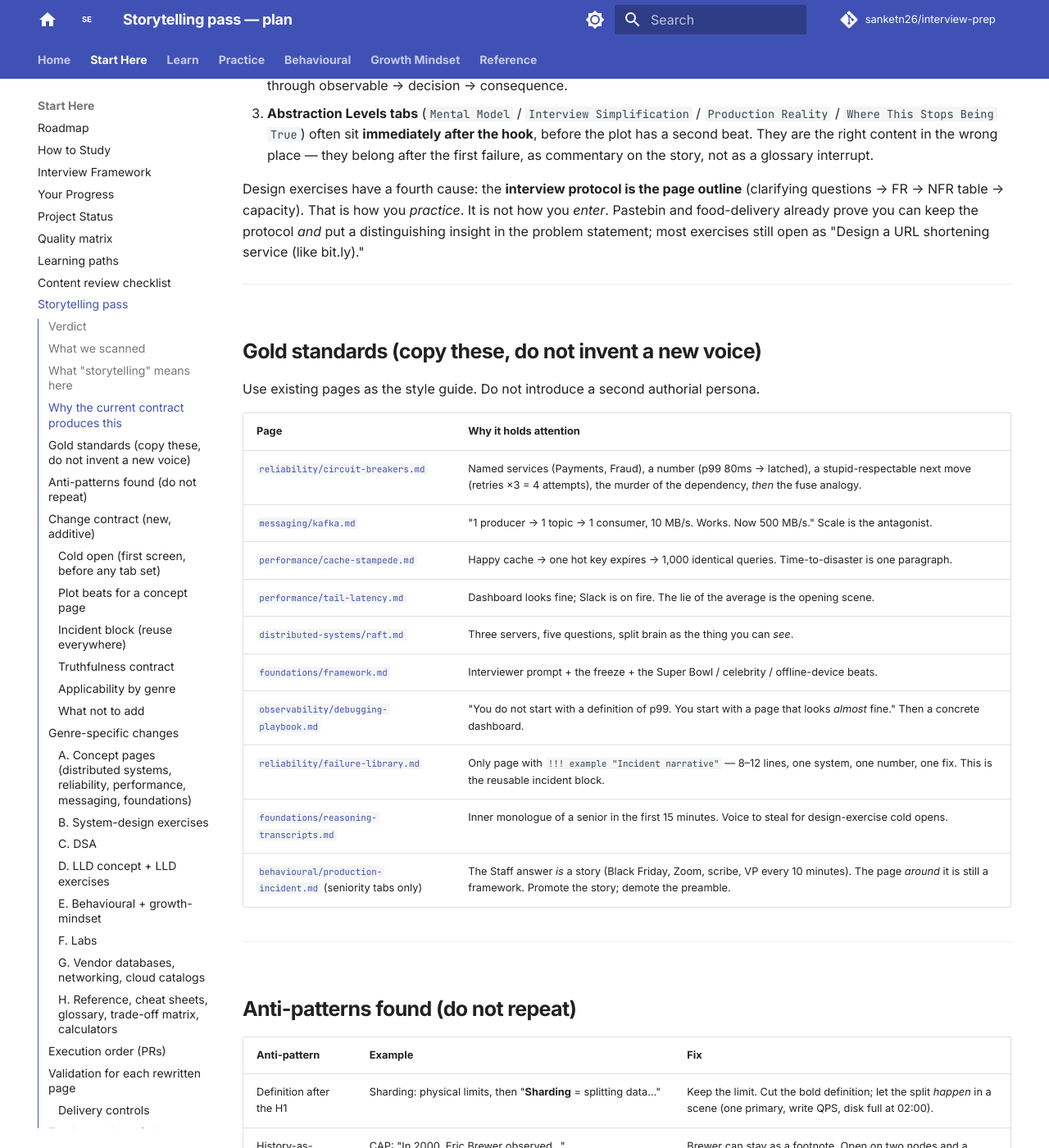
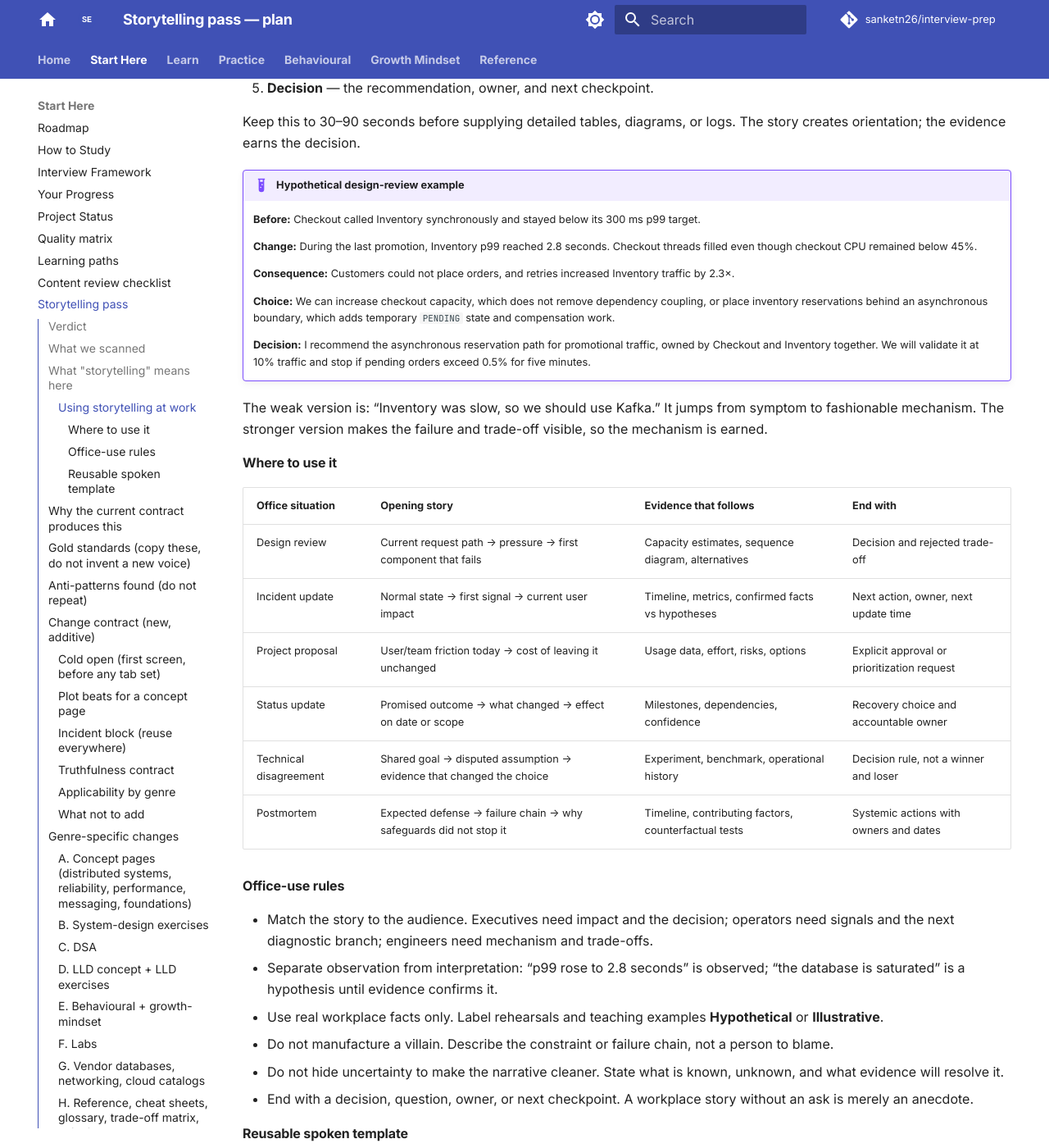
Before and after one commit to sanketn26/interview-prep, an MkDocs documentation site: the page built from docs/storytelling-pass.md, in a window 1280 px wide and 1400 px high, scrolled down 3202 px. Shown: the whole window at 82% size. Built offline with MkDocs 1.6.1 and Material for MkDocs 9.7.7, drawn with Linux system fonts in a browser that asks for light colours; comment, search, counter and statistics services are not loaded; some of the changed text lies outside the part shown.

Commit message:
docs: add workplace storytelling guidance

```diff
--- a/docs/storytelling-pass.md
+++ b/docs/storytelling-pass.md
@@ -81,6 +81,57 @@ For this academy, a page has a story when a reader can answer, after the first s
 If those six beats are present, the rest of the page can stay dense. Their absence is a plausible attention risk, not proof that diagrams and interview Q&A cannot hold attention.
 
 **One plot per page.** Every later section is a beat of that plot, not a new chapter of a textbook.
+
+### Using storytelling at work
+
+Workplace storytelling is not performance or fiction. It is a compact way to help people understand **what changed, why it matters, what decision is needed, and what happens next**. Use it when a list of facts is accurate but does not give the audience a usable mental model.
+
+A reliable structure is:
+
+1. **Before** — the expected or normal state.
+2. **Change** — the observable event, constraint, or new evidence.
+3. **Consequence** — the user, business, or engineering impact.
+4. **Choice** — the options and their meaningful trade-offs.
+5. **Decision** — the recommendation, owner, and next checkpoint.
+
+Keep this to 30–90 seconds before supplying detailed tables, diagrams, or logs. The story creates orientation; the evidence earns the decision.
+
+!!! example "Hypothetical design-review example"
+    **Before:** Checkout called Inventory synchronously and stayed below its 300 ms p99 target.
+
+    **Change:** During the last promotion, Inventory p99 reached 2.8 seconds. Checkout threads filled even though checkout CPU remained below 45%.
+
+    **Consequence:** Customers could not place orders, and retries increased Inventory traffic by 2.3×.
+
+    **Choice:** We can increase checkout capacity, which does not remove dependency coupling, or place inventory reservations behind an asynchronous boundary, which adds temporary `PENDING` state and compensation work.
+
+    **Decision:** I recommend the asynchronous reservation path for promotional traffic, owned by Checkout and Inventory together. We will validate it at 10% traffic and stop if pending orders exceed 0.5% for five minutes.
+
+The weak version is: “Inventory was slow, so we should use Kafka.” It jumps from symptom to fashionable mechanism. The stronger version makes the failure and trade-off visible, so the mechanism is earned.
+
+#### Where to use it
+
+| Office situation | Opening story | Evidence that follows | End with |
+|------------------|---------------|-----------------------|----------|
+| Design review | Current request path → pressure → first component that fails | Capacity estimates, sequence diagram, alternatives | Decision and rejected trade-off |
+| Incident update | Normal state → first signal → current user impact | Timeline, metrics, confirmed facts vs hypotheses | Next action, owner, next update time |
+| Project proposal | User/team friction today → cost of leaving it unchanged | Usage data, effort, risks, options | Explicit approval or prioritization request |
+| Status update | Promised outcome → what changed → effect on date or scope | Milestones, dependencies, confidence | Recovery choice and accountable owner |
+| Technical disagreement | Shared goal → disputed assumption → evidence that changed the choice | Experiment, benchmark, operational history | Decision rule, not a winner and loser |
+| Postmortem | Expected defense → failure chain → why safeguards did not stop it | Timeline, contributing factors, counterfactual tests | Systemic actions with owners and dates |
+
+#### Office-use rules
+
+- Match the story to the audience. Executives need impact and the decision; operators need signals and the next diagnostic branch; engineers need mechanism and trade-offs.
+- Separate observation from interpretation: “p99 rose to 2.8 seconds” is observed; “the database is saturated” is a hypothesis until evidence confirms it.
+- Use real workplace facts only. Label rehearsals and teaching examples **Hypothetical** or **Illustrative**.
+- Do not manufacture a villain. Describe the constraint or failure chain, not a person to blame.
+- Do not hide uncertainty to make the narrative cleaner. State what is known, unknown, and what evidence will resolve it.
+- End with a decision, question, owner, or next checkpoint. A workplace story without an ask is merely an anecdote.
+
+#### Reusable spoken template
+
+> “We expected **[normal state]**. Then **[observable change]** happened, which caused **[specific impact]**. We tried or considered **[respectable first option]**, but it creates **[trade-off or failure]**. I recommend **[decision]** because **[evidence]**. **[Owner]** will do **[next step]** by **[time/checkpoint]**, and we will reconsider if **[exit condition]**.”
 
 ---
 
```
